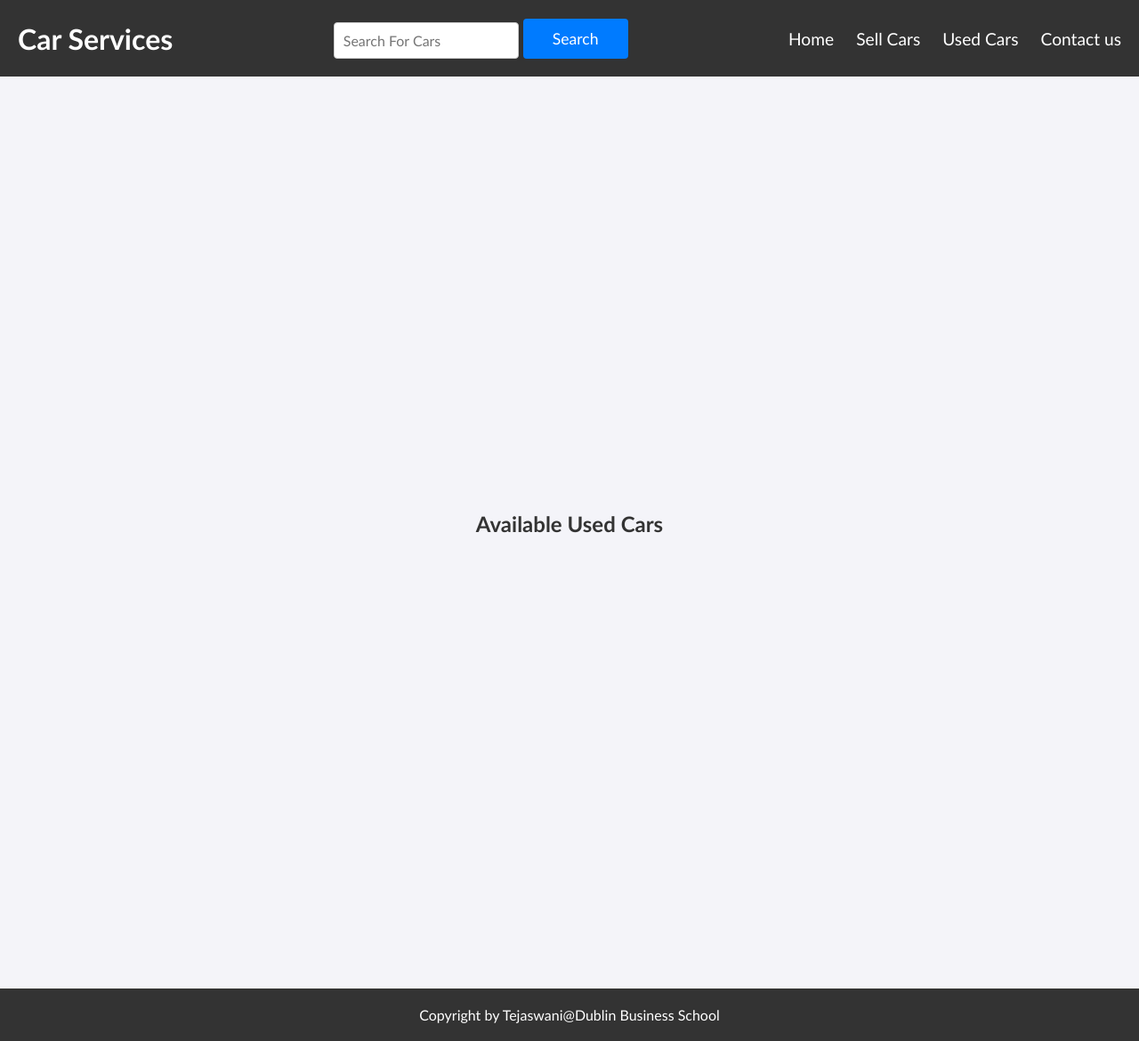
After one commit to tejaswinireddypaladugu/RetakePaulWebAssignment, a Flask app: template Templates/searchpage.html in a window 1280 px wide. The commit adds this page. Shown: the whole page at 89% size. Run offline with Flask 3, Linux system fonts and the light colour scheme; the template is opened without the code that fills it, so the values that code supplies are empty.

Commit message:
searchpageadded

```diff
--- a/Templates/Components/footer.html
+++ b/Templates/Components/footer.html
@@ -7,6 +7,10 @@
 <script>
     const searchButton=document.querySelector('.searchbtn');
     const searchInput=document.querySelector('.search');
+
+    searchButton.addEventListener('click',(e)=>{
+
+    })
     console.log(searchButton,searchInput);
 </script>
 </footer>
--- /dev/null
+++ b/Templates/searchpage.html
@@ -0,0 +1,13 @@
+{% include ('components/header.html', username) %}
+
+</main>
+<section class="used-cars">
+    <div class="container">
+        <h2>Available Used Cars</h2>
+        <div id="cars-list" class="cars-grid" >
+        </div>
+    </div>
+</section>
+</main>
+
+{% include ('components/footer.html', username) %}
```
